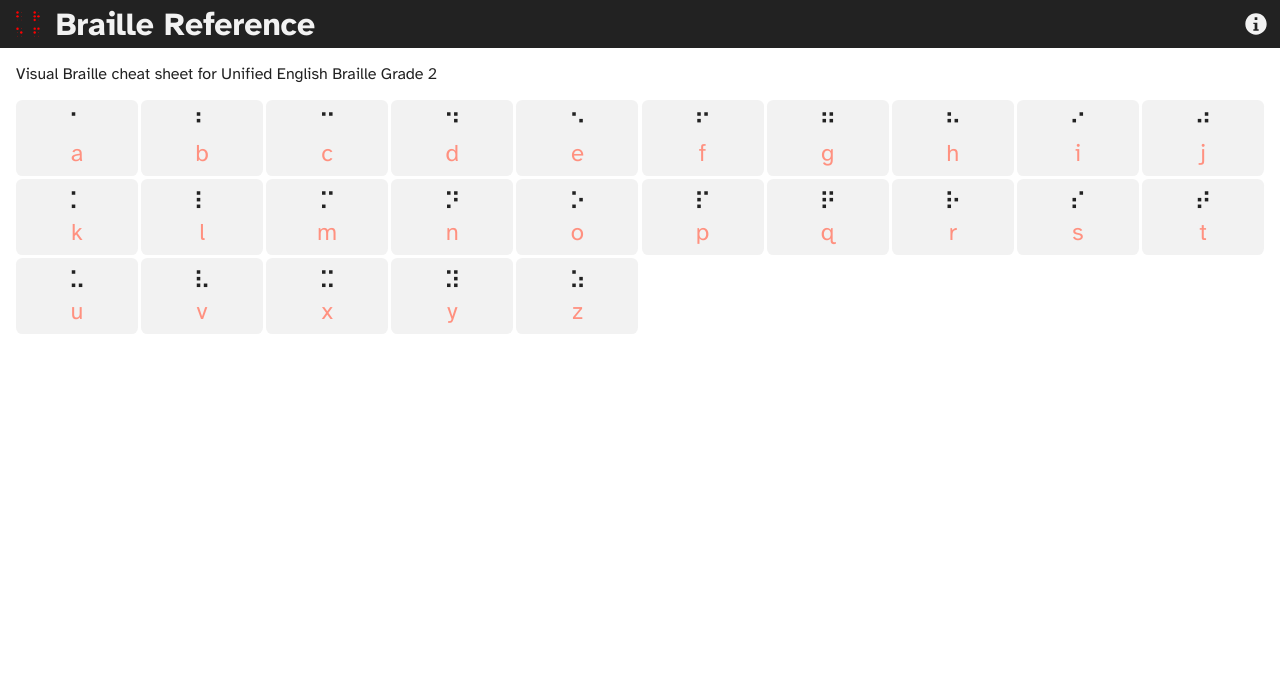
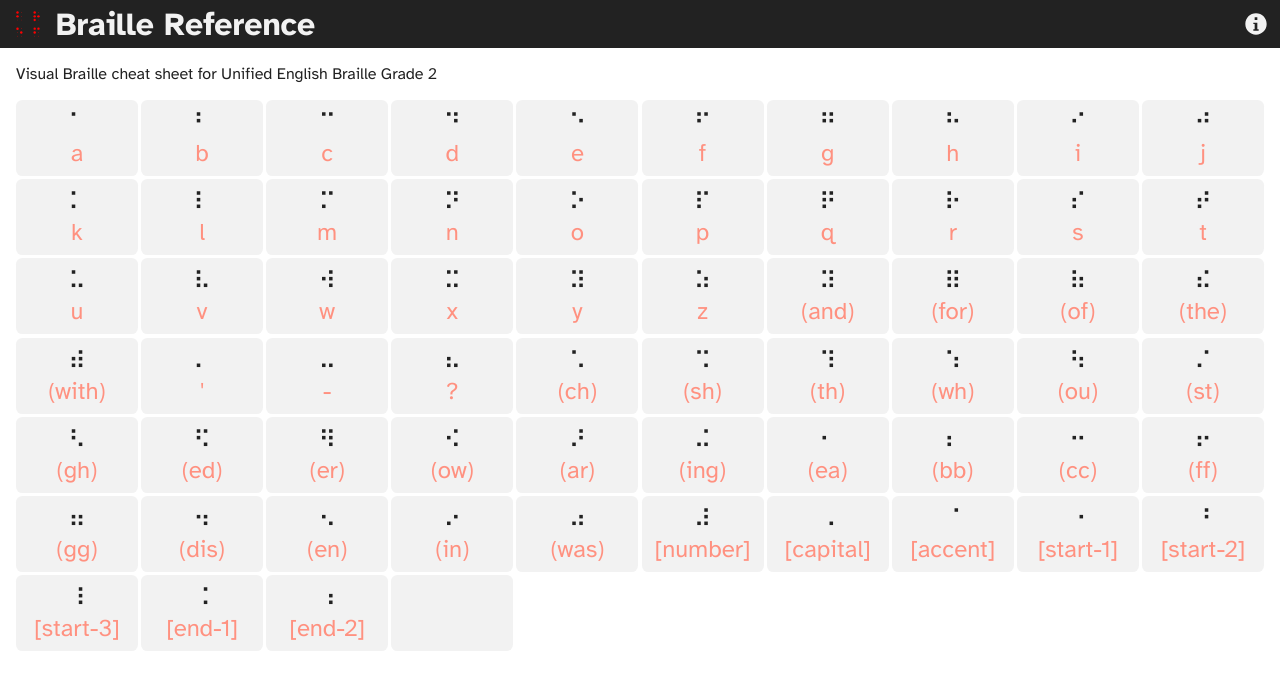
Before and after one commit to mbdeaton/bref, a React (Create React App) app: page / in a window 1280 px wide. Shown: the top 690 px of the page. Built offline with nearby package versions, Linux system fonts and the light colour scheme.

Commit message:
Use braille array instead of translation

```diff
--- a/src/RefCell.js
+++ b/src/RefCell.js
@@ -1,11 +1,10 @@
-import br from "./braille";
 import "./RefCell.css";
 
-function RefCell({ char }) {
+function RefCell({ braille, english }) {
   return (
     <div className="ref-cell">
-      <p className="braille">{br.singleToBraille(char)}</p>
-      <p className="english">{char}</p>
+      <p className="braille">{braille}</p>
+      <p className="english">{english}</p>
     </div>
   );
 }
--- a/src/RefTable.js
+++ b/src/RefTable.js
@@ -1,12 +1,17 @@
+import br from "./braille";
 import RefCell from "./RefCell";
 import "./RefTable.css";
 
 function RefTable() {
-  const chars = "abcdefghijklmnopqrstuvxyz";
+  const codepoints = [...Array(64).keys()];
   return (
     <div className="ref-table">
-      {chars.split("").map((c, i) => (
-        <RefCell key={i} char={c} />
+      {codepoints.map((cp) => (
+        <RefCell
+          key={cp}
+          braille={br.brailleCells[cp].braille}
+          english={br.brailleCells[cp].english}
+        />
       ))}
     </div>
   );
```
